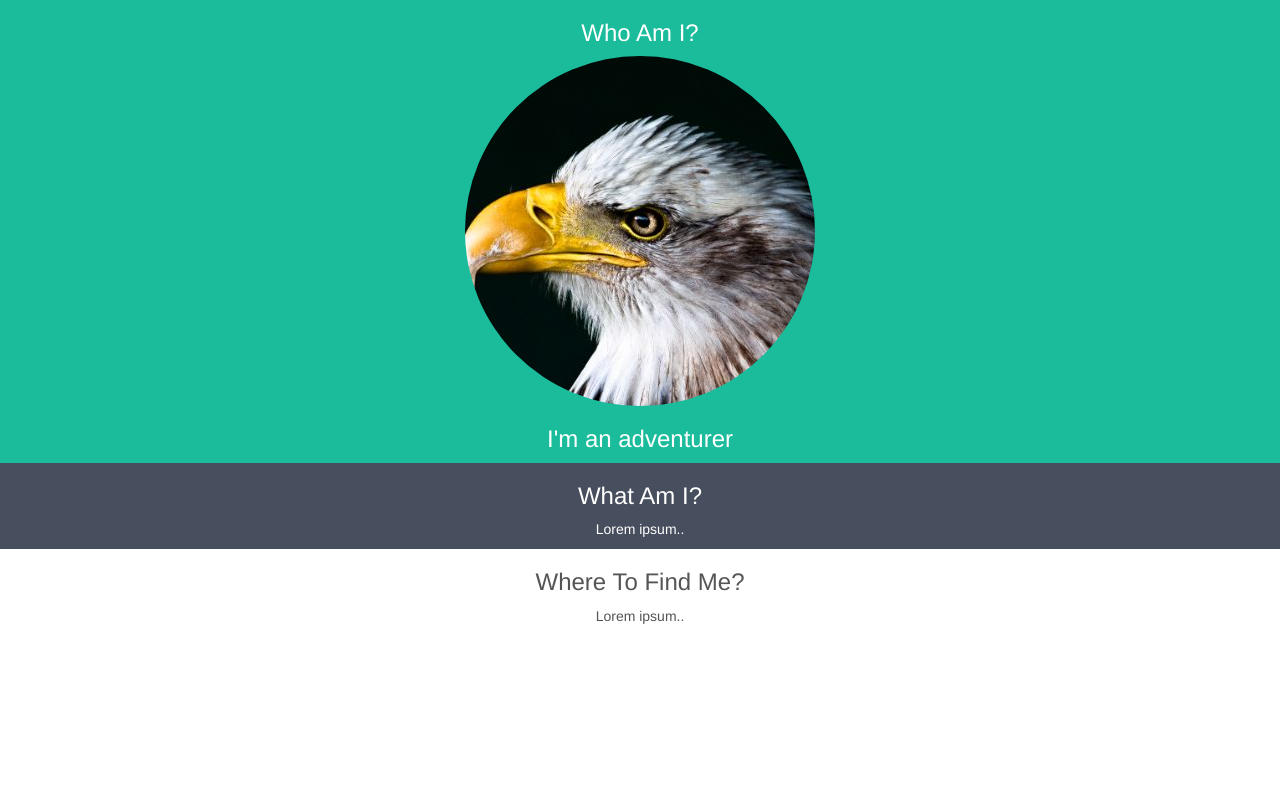
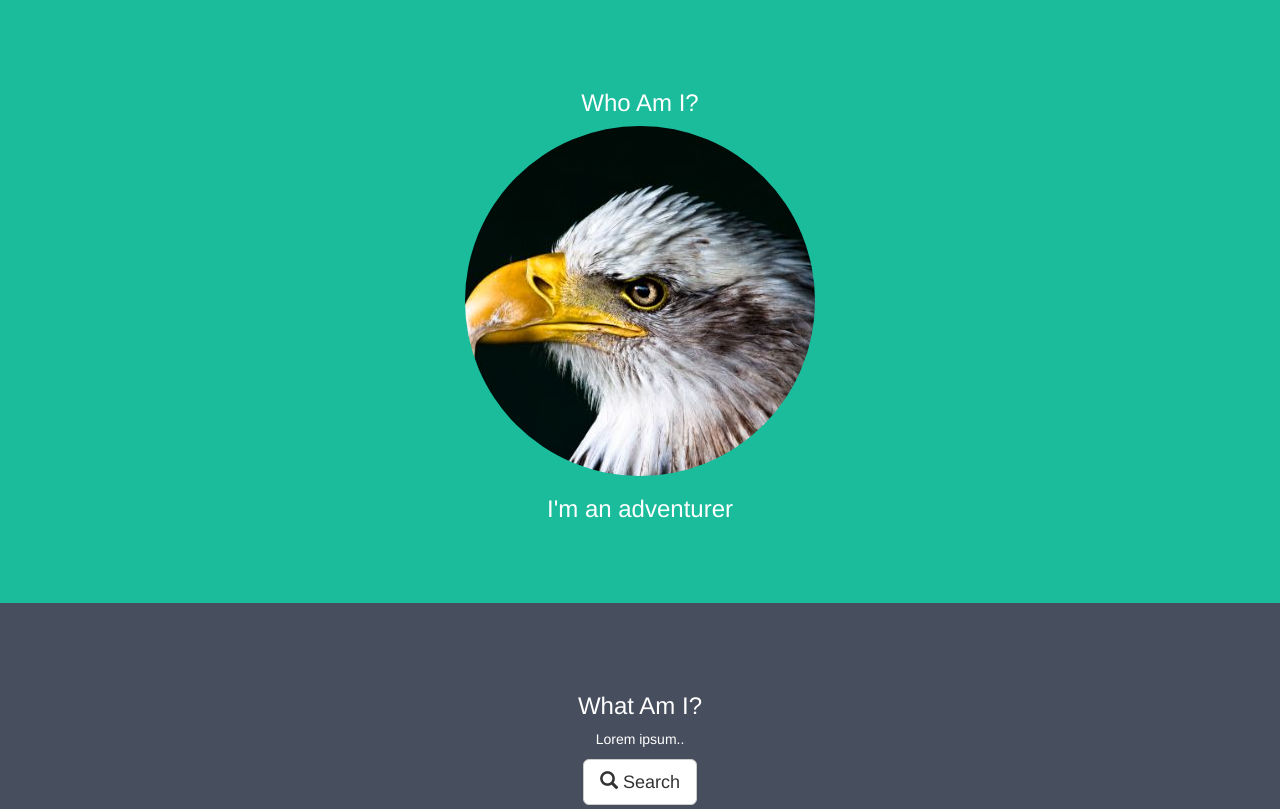
Before and after one commit to Rodgmartins/gitcommands, a plain HTML site: page index.html in a window 1280 px wide. Shown: the top 809 px of the page. Drawn offline with nearby package versions, Linux system fonts and the light colour scheme.

Commit message:
feat: add a Search button

```diff
--- a/index.html
+++ b/index.html
@@ -20,6 +20,10 @@
       background-color: #ffffff; /* White */
       color: #555555;
     }
+    .container-fluid {
+      padding-top: 70px;
+      padding-bottom: 70px;
+    }
   </style>
 </head>
 <body>
@@ -32,6 +36,9 @@
       <div class="container-fluid bg-2 text-center">
         <h3>What Am I?</h3>
         <p>Lorem ipsum..</p>
+        <a href="#" class="btn btn-default btn-lg">
+            <span class="glyphicon glyphicon-search"></span> Search
+          </a>
       </div>
 
       <div class="container-fluid bg-3 text-center">
```
